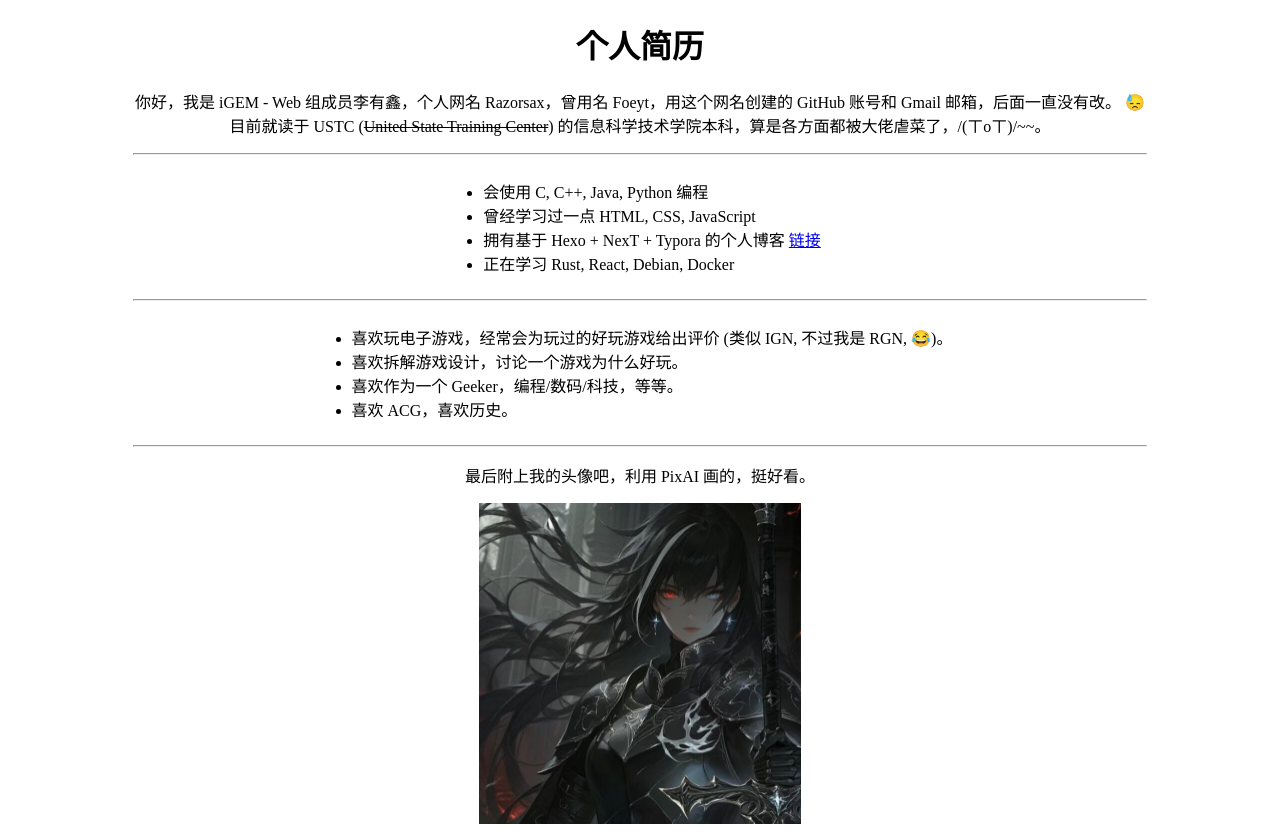
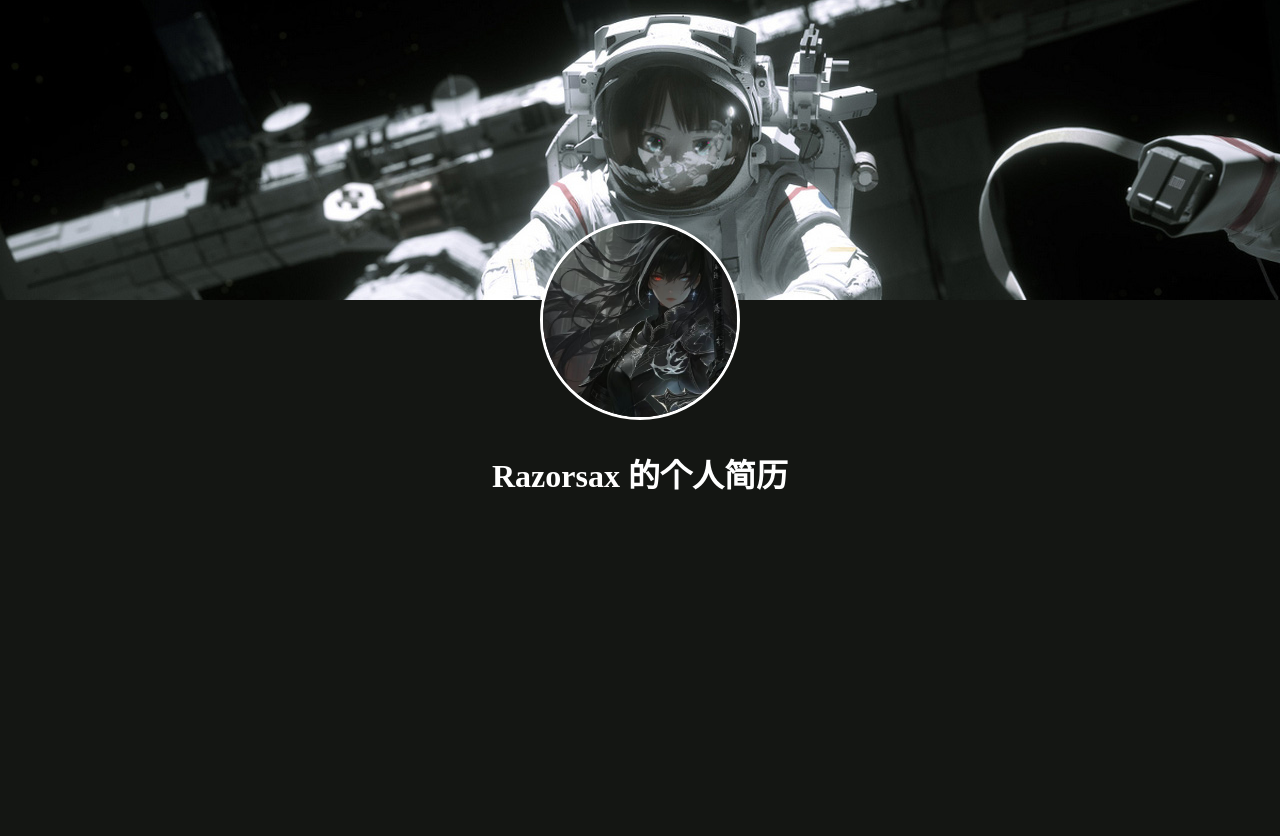
Before and after one commit to foeyt/iGEM-Web, a plain HTML site: page src/index.html in a window 1280 px wide. After the commit the page ends 800 px from the top, so only its background shows below. Drawn offline with Linux system fonts and the light colour scheme; a web font is replaced by a local one.

Commit message:
[Update] New design and style, uncomplete.

```diff
--- a/src/css/index.css
+++ b/src/css/index.css
@@ -1,28 +1,94 @@
-.pages {
-    text-align: center;
+@font-face {
+    font-family: Adobe-Siyuan;
+    src: url(../fonts/SourceHanSansSC-Normal.otf);
 }
 
-.dividing_line {
-    filter: alpha(opacity=100, finishopacity=0, style=3);
-    width: 80%;
-    size: 3px;
+@font-face {
+    font-family: Adobe-Siyuan-Bold;
+    src: url(../fonts/SourceHanSansSC-Bold.otf);
 }
 
-/*此处基于 Gemini 进行样式修改*/
-.lists {
-    /* 使用 flex 布局让子元素（ul）在容器内水平居中 */
-    display: flex;
-    justify-content: center;
-    width: 100%;
+* {
+    margin: 0;
+    padding: 0;
+    box-sizing: border-box;
 }
 
-.lists ul {
-    /* 关键：让 ul 的宽度根据最长的列表项自动收缩，而不是撑满全屏 */
-    width: fit-content;
+/* 深色模式 */
+body {
+    background-color: #141613;
+}
 
-    /* 确保内部文字左对齐 */
-    text-align: left;
+/* banner 样式设置 */
+.banner {
+    width: 100%;
+    height: 300px;
+    background-image: url(../img/banner.jpg);
+    background-size: cover;
+    background-position: center;
+    background-repeat: no-repeat;
+    position: relative;
+}
 
-    /* 调整 padding-left 可以控制圆点距离文字的远近 (默认通常是 40px) */
-    padding-left: 1.5em;
+.avatar_img {
+    width: 200px;
+    height: 200px;
+    border-radius: 50%; /* 变成圆形 */
+    object-fit: cover; /* 保持比例填充 */
+    object-position: center;
+    border: 3px solid white; /* 白色边框 */
+
+    /* 居中并调整覆盖一部分 banner */
+    position: absolute;
+    left: 50%;
+    transform: translateX(-50%);
+    top: 220px;
+    z-index: 10;
+    transition: transform 0.3s ease, bottom 0.3s ease;
 }
+
+/* 悬停效果 */
+.avatar_img:hover {
+    transform: translateX(-50%) scale(1.1); /* 悬停放大效果 */
+    top: 210px; /* 悬停时稍微收回 */
+}
+
+.intro {
+    font-family: Adobe-Siyuan-Bold;
+    color: white;
+    text-align: center;
+    margin-top: 150px;
+    margin-bottom: auto;
+}
+
+@media (max-width: 768px) {
+    .banner {
+        height: 200px;
+    }
+
+    .avatar_img {
+        width: 150px;
+        height: 150px;
+        top: 130px;
+    }
+
+    .avatar_img:hover {
+        top: 120px;
+    }
+}
+
+@media (max-width: 480px) {
+    .banner {
+        height: 150px;
+    }
+
+    .avatar_img {
+        width: 120px;
+        height: 120px;
+        top: 90px;
+    }
+
+    .avatar_img:hover {
+        top: 80px;
+    }
+}
--- a/src/index.html
+++ b/src/index.html
@@ -2,53 +2,22 @@
 <html>
 <head>
     <meta charset="UTF-8">
-    <title>个人简历</title>
+    <link rel="shortcut icon" href="./img/heart.svg" />
+    <title>Razorsax 的个人简历</title>
 
-    <!--引入 CSS 样式文件-->
-    <link rel="stylesheet" href="./css/index.css">
+    <meta name="viewport" content="width=device-width, initial-scale=1.0">
+    <link rel="stylesheet" href="./css/index.css" />
+    <script src="./js/index.js"></script>
 </head>
-<body class="pages">
-    <header>
-        <h1>个人简历</h1>
-    </header>
+<body>
+    <div class="header">
+        <div class="banner">
+        </div>
 
-    <main>
-        <p class="introduction">
-            你好，我是 iGEM - Web 组成员李有鑫，个人网名 Razorsax，曾用名 Foeyt，用这个网名创建的 GitHub 账号和 Gmail 邮箱，后面一直没有改。 &#x1F613;<br/>
-            目前就读于 USTC (<del>United State Training Center</del>) 的信息科学技术学院本科，算是各方面都被大佬虐菜了，/(ㄒoㄒ)/~~。
-        </p>
-    </main>
-
-    <hr class="dividing_line">
-
-    <section>
-        <!--此处基于 Gemini 进行样式修改-->
-        <div class="lists">
-            <ul>
-                <li>会使用 C, C++, Java, Python 编程</li>
-                <li>曾经学习过一点 HTML, CSS, JavaScript</li>
-                <li>拥有基于 Hexo + NexT + Typora 的个人博客 <a href="https://foeyt.github.io/">链接</a></li>
-                <li>正在学习 Rust, React, Debian, Docker</li>
-            </ul>
+        <div class="leading">
+            <img class="avatar_img" src="./img/avatar.jpg">
+            <h1 class="intro">Razorsax 的个人简历</h1>
         </div>
-    </section>
-
-    <hr class="dividing_line">
-
-    <section>
-        <div class="lists">
-            <ul>
-                <li>喜欢玩电子游戏，经常会为玩过的好玩游戏给出评价 (类似 IGN, 不过我是 RGN, &#x1F602;)。</li>
-                <li>喜欢拆解游戏设计，讨论一个游戏为什么好玩。</li>
-                <li>喜欢作为一个 Geeker，编程/数码/科技，等等。</li>
-                <li>喜欢 ACG，喜欢历史。</li>
-            </ul>
-        </div>
-    </section>
-
-    <hr class="dividing_line">
-
-    <p>最后附上我的头像吧，利用 PixAI 画的，挺好看。</p>
-    <img src="./img/avatar.jpg" style="zoom: 50%;"></body>
+    </div>
 </body>
 </html>
--- /dev/null
+++ b/src/js/index.js
@@ -0,0 +1 @@
+console.log("Test");
```
Also changed, not shown: src/img/banner.jpg (added), src/img/heart.svg (added), 7 other files.
